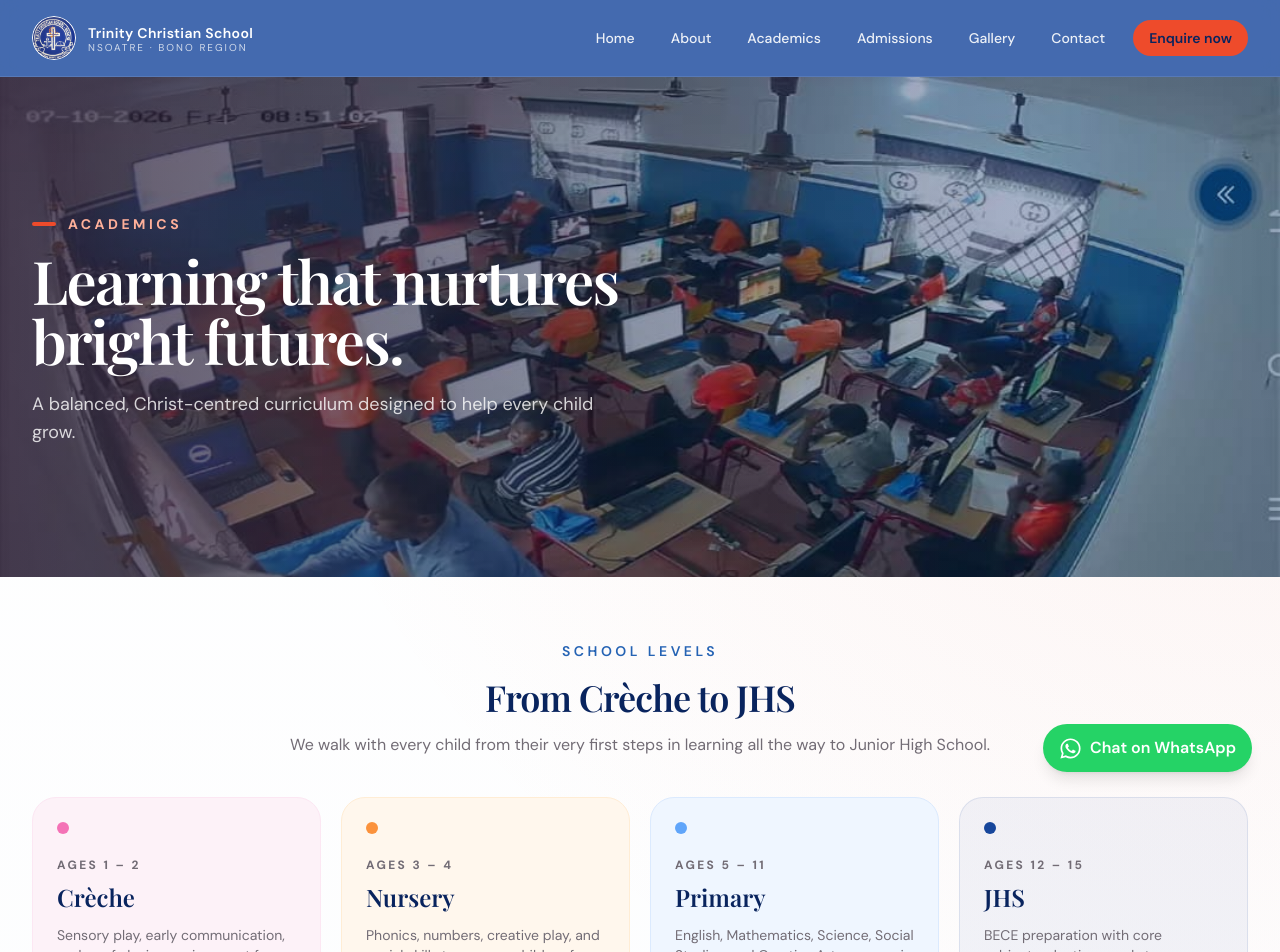
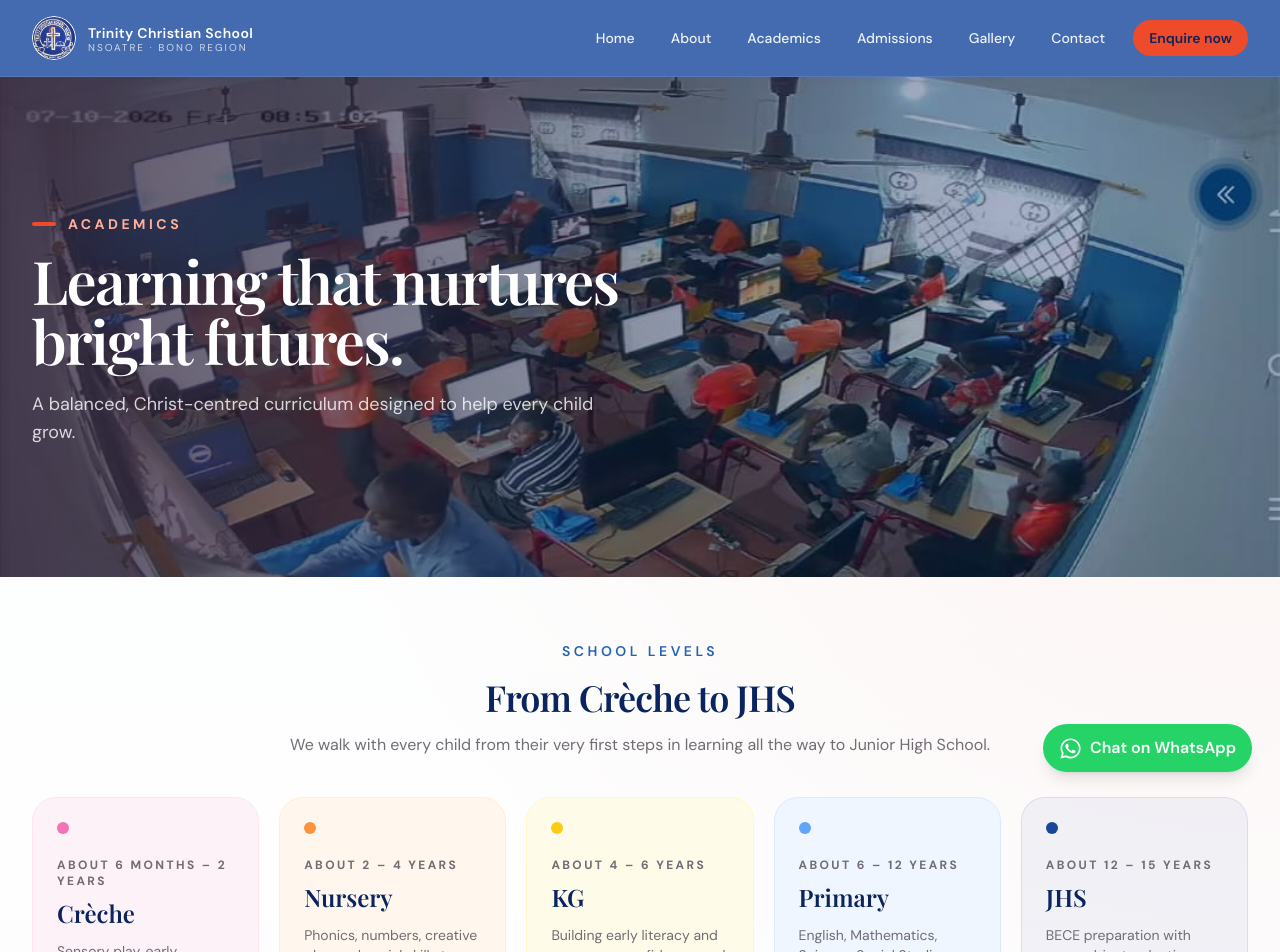
Before and after one commit to SIRUP1999/Trinity_christian_school, a Next.js app: page /academics in a window 1280 px wide. Shown: the top 952 px of the page. Built offline with nearby package versions, Linux system fonts and the light colour scheme; a web font is replaced by a local one.

Commit message:
Add KG to academics school levels
Co-authored-by: Copilot <223556219+Copilot@users.noreply.github.com>

```diff
--- a/app/academics/page.js
+++ b/app/academics/page.js
@@ -6,28 +6,35 @@ import PageHero from '../components/PageHero'
 const levels = [
   {
     name: 'Crèche',
-    ages: 'Ages 1 – 2',
+    ages: 'About 6 months – 2 years',
     desc: 'Sensory play, early communication, and a safe loving environment for our tiniest learners.',
     colour: 'bg-pink-50 border-pink-100',
     dot: 'bg-pink-400',
   },
   {
     name: 'Nursery',
-    ages: 'Ages 3 – 4',
+    ages: 'About 2 – 4 years',
     desc: 'Phonics, numbers, creative play, and social skills to prepare children for formal schooling.',
     colour: 'bg-orange-50 border-orange-100',
     dot: 'bg-orange-400',
   },
   {
+    name: 'KG',
+    ages: 'About 4 – 6 years',
+    desc: 'Building early literacy and numeracy, confidence, and readiness for the transition to Primary.',
+    colour: 'bg-yellow-50 border-yellow-100',
+    dot: 'bg-yellow-400',
+  },
+  {
     name: 'Primary',
-    ages: 'Ages 5 – 11',
+    ages: 'About 6 – 12 years',
     desc: 'English, Mathematics, Science, Social Studies, and Creative Arts across six structured years.',
     colour: 'bg-blue-50 border-blue-100',
     dot: 'bg-blue-400',
   },
   {
     name: 'JHS',
-    ages: 'Ages 12 – 15',
+    ages: 'About 12 – 15 years',
     desc: 'BECE preparation with core subjects, electives, and strong academic and moral guidance.',
     colour: 'bg-plum/5 border-plum/10',
     dot: 'bg-plum',
@@ -105,7 +112,7 @@ export default function AcademicsPage() {
           <h2 className='mt-4 text-balance text-4xl font-semibold tracking-tight text-plum-dark'>From Crèche to JHS</h2>
           <p className='mt-4 text-muted'>We walk with every child from their very first steps in learning all the way to Junior High School.</p>
         </div>
-        <div className='grid gap-5 sm:grid-cols-2 xl:grid-cols-4'>
+        <div className='grid gap-5 sm:grid-cols-2 xl:grid-cols-5'>
           {levels.map(({ name, ages, desc, colour, dot }) => (
             <article key={name} className={`rounded-3xl border p-6 ${colour}`}>
               <span className={`inline-block h-3 w-3 rounded-full ${dot} mb-4`} />
```
